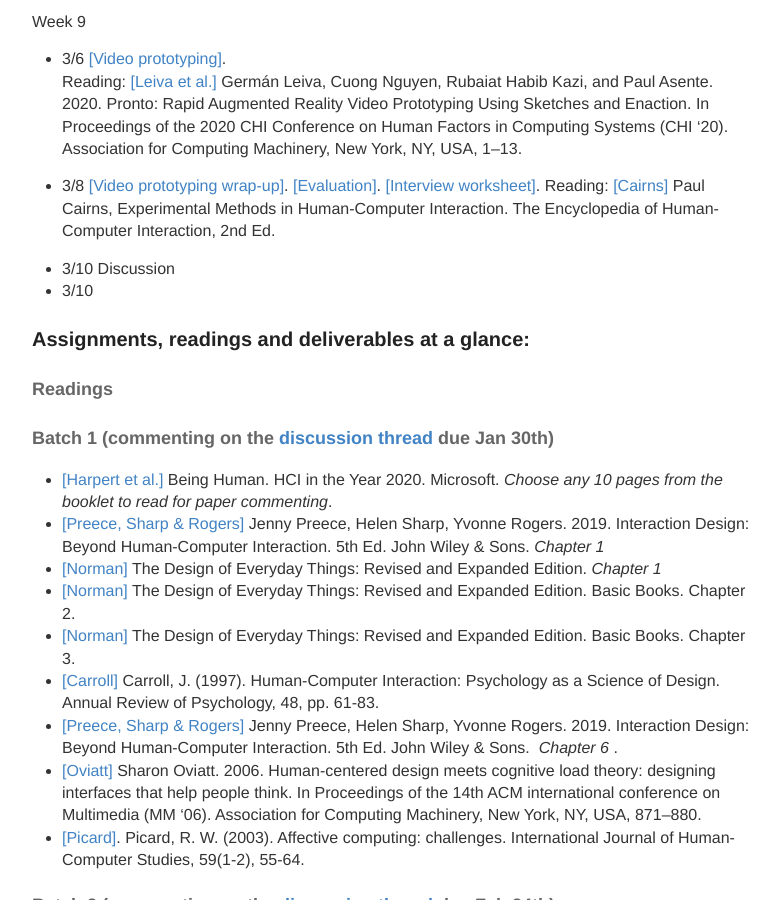
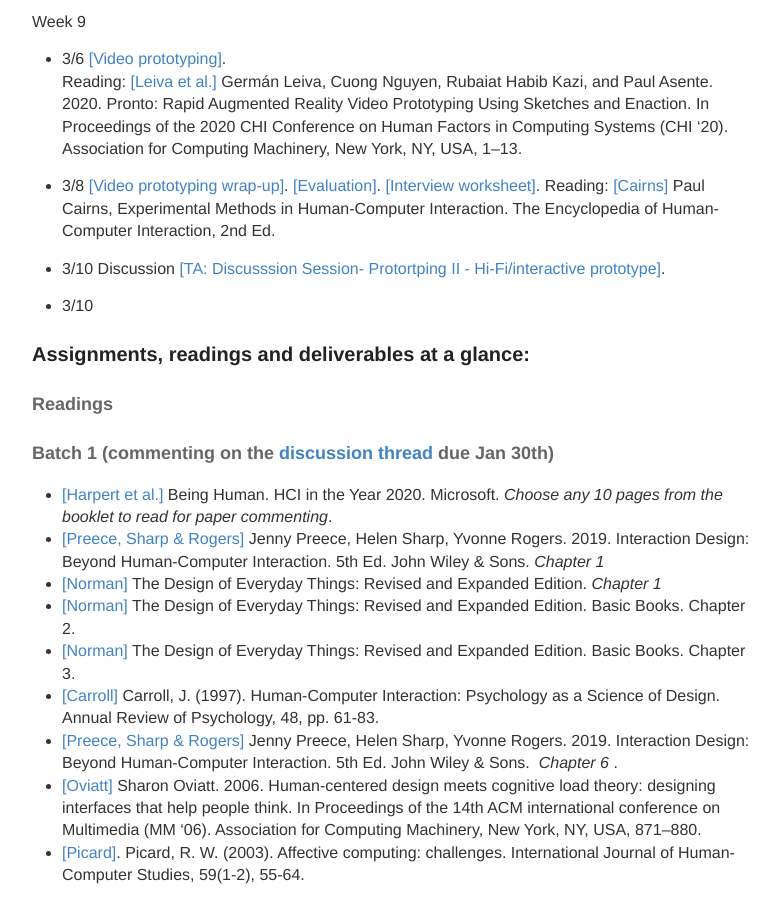
Before and after one commit to hciwang/hciwang.github.io, a Jekyll site: the page built from _posts/2022-1-1-lectures.md, in a window 1280 px wide and 900 px high, scrolled down 3242 px. Shown: the whole window, without its empty margins (248-1027 px from the left). Built offline with Jekyll 4.4.1, drawn with Linux system fonts in a browser that asks for light colours.

Commit message:
Update 2022-1-1-lectures.md

```diff
--- a/_posts/2022-1-1-lectures.md
+++ b/_posts/2022-1-1-lectures.md
@@ -119,7 +119,8 @@
 - 3/8 [[Video prototyping wrap-up]](https://canvas.ucdavis.edu/courses/747452/files/folder/Misc%20files?preview=19788171). [[Evaluation]](https://canvas.ucdavis.edu/courses/747452/files/folder/Misc%20files?preview=19823507). [[Interview worksheet]](https://canvas.ucdavis.edu/courses/747452/files/folder/Misc%20files?preview=19823330).
 Reading: [[Cairns]](https://www.interaction-design.org/literature/book/the-encyclopedia-of-human-computer-interaction-2nd-ed/experimental-methods-in-human-computer-interaction) Paul Cairns, Experimental Methods in Human-Computer Interaction. The Encyclopedia of Human-Computer Interaction, 2nd Ed.
 
-- 3/10 Discussion
+- 3/10 Discussion [[TA: Discusssion Session- Protortping II - Hi-Fi/interactive prototype]](https://canvas.ucdavis.edu/courses/747452/files/folder/Discussion%20slides?preview=19847165).
+
 - 3/10
 
 
```
